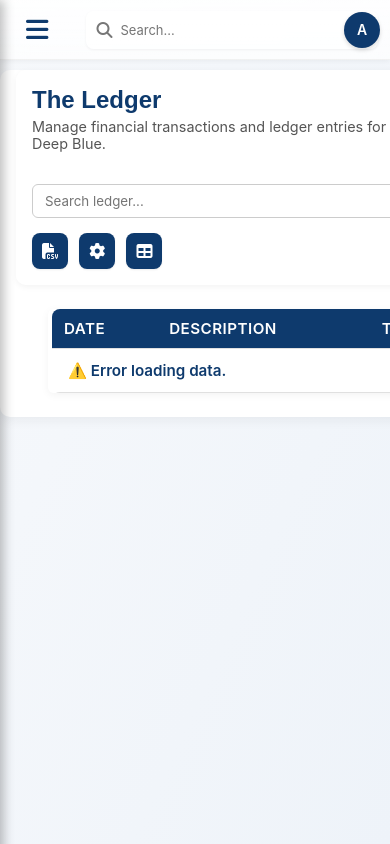
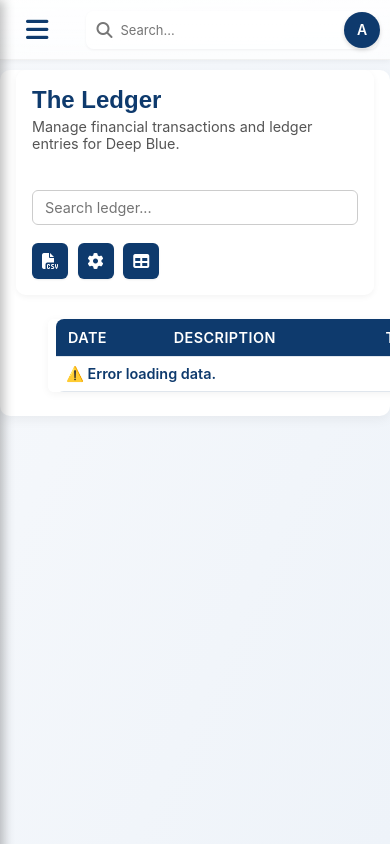
Before and after one commit to RayWalsh/Deepblue_demuro, a Flask app: page /ledger in a window 390 px wide. Run offline with Flask 3, Linux system fonts and the light colour scheme; the visitor is signed in with stand-in values (Sample User, id 1).

Commit message:
📱 Ledger Mobile Layout Fix
- Fixed header width alignment on iPhone (portrait + landscape) - Added safe-area padding using env() variables - Improved table scroll behaviour and padding - Left-aligned buttons and balanced spacing - Prevented horizontal overflow on mobile

```diff
--- a/templates/ledger.html
+++ b/templates/ledger.html
@@ -105,38 +105,59 @@
 
 <!-- ===== INLINE STYLES ===== -->
 <style>
-/* =========================================
-   🧭 Ledger Layout — Mobile & Desktop Polished
-   ========================================= */
+/* ===============================
+   Ledger Page Styles (Fixed + Mobile)
+   =============================== */
 
-/* ===== Header Section ===== */
+/* Prevent side scroll on all devices */
+body, html {
+  overflow-x: hidden;
+  max-width: 100%;
+}
+
+/* Ledger Section Container */
+.ledger-section {
+  width: 100%;
+  max-width: 100%;
+  overflow-x: hidden; /* Prevent horizontal bleed */
+  box-sizing: border-box;
+  padding: 0 1rem; /* general side breathing room */
+}
+
+/* ===== HEADER ===== */
 .ledger-header {
   display: flex;
   flex-wrap: wrap;
   justify-content: space-between;
   align-items: flex-end;
+  width: 100%;
+  margin: 0 auto 1rem auto;
   padding: 1rem;
+  border-radius: 10px;
   background: rgba(255, 255, 255, 0.75);
   backdrop-filter: blur(5px);
-  border-radius: 10px;
-  margin: 0 auto 1rem auto;
-  box-shadow: 0 2px 6px rgba(0, 0, 0, 0.05);
-  width: calc(100% - 2rem); /* equal breathing both sides */
-  max-width: 100%;
+  box-shadow: 0 2px 6px rgba(0,0,0,0.05);
+
+  /* iPhone safe area support */
+  padding-left: calc(1rem + env(safe-area-inset-left));
+  padding-right: calc(1rem + env(safe-area-inset-right));
+
+  box-sizing: border-box;
 }
 
 .ledger-header h1 {
   font-size: 1.5rem;
-  margin: 0 0 0.25rem 0;
+  margin: 0;
   color: var(--primary-color);
 }
 
 .ledger-subtitle {
   font-size: 0.9rem;
   color: #555;
-  margin: 0 0 0.75rem 0;
+  margin-top: 4px;
 }
 
+/* ===== Header layout ===== */
 .header-left {
   flex: 1;
 }
@@ -144,33 +165,45 @@
 .header-right {
   display: flex;
   align-items: center;
-  gap: 0.7rem;
+  gap: 0.6rem;
   flex-wrap: wrap;
+  justify-content: flex-start;
+  margin-top: 0.75rem;
 }
 
+/* ===== Search Bar ===== */
+.search-bar {
+  padding: 8px 12px;
+  border-radius: 6px;
+  border: 1px solid #ccc;
+  background: rgba(255,255,255,0.85);
+  backdrop-filter: blur(6px);
+  flex: 1;
+  min-width: 150px;
+  font-size: 0.9rem;
+}
+
+/* ===== Header Buttons ===== */
 .header-add-btn {
   background: var(--primary-color);
   color: #fff;
   border: none;
-  border-radius: 8px;
-  padding: 0.6rem 0.8rem;
+  border-radius: 6px;
+  padding: 8px 10px;
   font-size: 1rem;
   cursor: pointer;
-  transition: background 0.2s ease;
+  transition: 0.2s;
+  display: flex;
+  align-items: center;
+  justify-content: center;
 }
 
 .header-add-btn:hover {
   background: var(--primary-light);
 }
 
-.search-bar {
-  padding: 8px 12px;
-  border-radius: 6px;
-  border: 1px solid #ccc;
-  background: rgba(255, 255, 255, 0.9);
-  backdrop-filter: blur(6px);
-  flex: 1;
-  min-width: 150px;
+.header-add-btn i {
+  font-size: 1rem;
 }
 
 /* ===== Table Section ===== */
@@ -178,96 +211,59 @@
   width: 100%;
   overflow-x: auto;
   -webkit-overflow-scrolling: touch;
-  scroll-snap-type: x mandatory;
-  position: relative;
-  padding-left: 0.25rem;
-  padding-right: 0.25rem;
-}
-
-.table-wrapper::after {
-  content: "";
-  position: absolute;
-  top: 0;
-  right: 0;
-  width: 20px;
-  height: 100%;
-  pointer-events: none;
-  background: linear-gradient(to left, rgba(255,255,255,0.9), transparent);
+  padding-left: calc(0.5rem + env(safe-area-inset-left));
+  padding-right: calc(0.5rem + env(safe-area-inset-right));
 }
 
 .table-scroll {
-  display: block;
-  min-width: max-content;
+  min-width: 650px; /* Enables horizontal scroll when needed */
 }
 
 .case-table {
   width: 100%;
   border-collapse: collapse;
-  font-size: 0.95rem;
+  background: white;
 }
 
-.case-table th,
-.case-table td {
-  padding: 0.75rem 1rem;
+.case-table th, .case-table td {
+  padding: 10px 12px;
   text-align: left;
-  border-bottom: 1px solid #e0e0e0;
+  border-bottom: 1px solid #e0e6ed;
   white-space: nowrap;
 }
 
 .case-table th {
-  background-color: var(--primary-color);
-  color: #fff;
+  background: var(--primary-color);
+  color: white;
   font-weight: 600;
+  font-size: 0.9rem;
 }
 
-.case-table tr:nth-child(even) {
-  background-color: #f9fafc;
+.case-table td {
+  font-size: 0.9rem;
 }
 
-/* ===== Mobile Layout Fixes ===== */
+/* ===== Responsive ===== */
 @media (max-width: 768px) {
-  html, body {
-    overflow-x: hidden;
-  }
-
-  .ledger-section {
-    width: 100%;
-    padding: 0 1rem;
-  }
-
   .ledger-header {
     flex-direction: column;
     align-items: flex-start;
     gap: 0.75rem;
-    width: 100%;
+    padding: 1rem;
   }
 
   .header-right {
     width: 100%;
-    justify-content: flex-start; /* 👈 align buttons left again */
-    margin-top: 0.5rem;
+    justify-content: flex-start;
   }
 
   .search-bar {
     flex: 1 1 100%;
-    margin-bottom: 0.25rem;
+    margin-bottom: 0.5rem;
   }
 
-  .table-wrapper {
-    padding-left: 0.25rem;
-    padding-right: 0.25rem;
-  }
-
-  .table-scroll {
-    min-width: max-content;
-  }
-}
-
-/* ===== Desktop Polish ===== */
-@media (min-width: 1025px) {
-  .ledger-section {
-    max-width: 1200px;
-    margin: 0 auto;
+  .case-table th, .case-table td {
+    padding: 8px 10px;
   }
 }
 </style>
```
